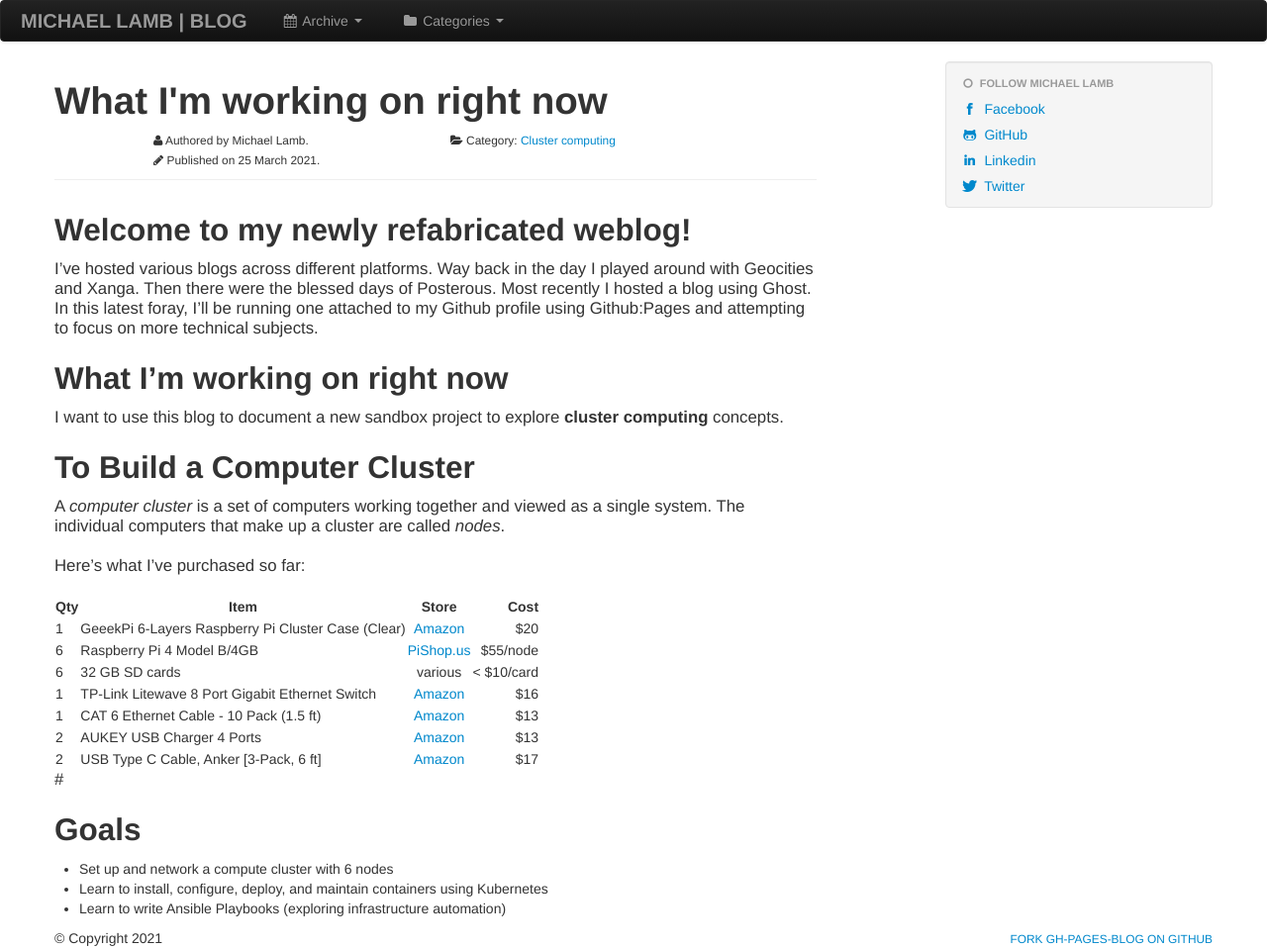
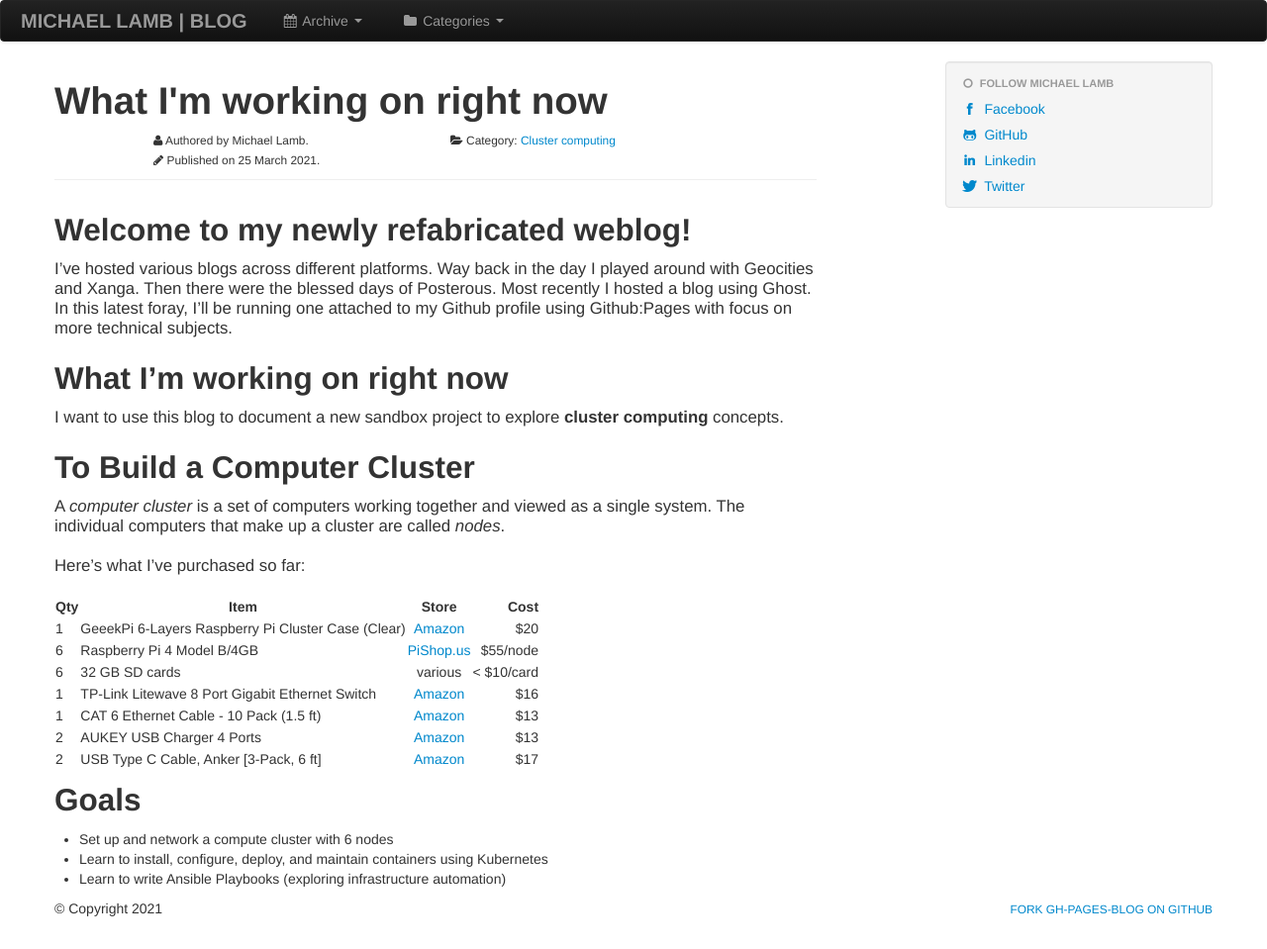
Before and after one commit to michaellambgelo/michaellambgelo.github.io, a Jekyll site: the page built from _posts/2021-03-25-cluster-computing.md, in a window 1280 px wide. Shown: the whole page at 99% size. Built offline with Jekyll 4.4.1, drawn with Linux system fonts in a browser that asks for light colours; after the commit the page ends 929 px from its top, so only the background shows below that.

Commit message:
update formatting

```diff
--- a/_posts/2021-03-25-cluster-computing.md
+++ b/_posts/2021-03-25-cluster-computing.md
@@ -6,7 +6,7 @@
 
 ## Welcome to my newly refabricated weblog!
 
-I've hosted various blogs across different platforms. Way back in the day I played around with Geocities and Xanga. Then there were the blessed days of Posterous. Most recently I hosted a blog using Ghost. In this latest foray, I'll be running one attached to my Github profile using Github:Pages and attempting to focus on more technical subjects.
+I've hosted various blogs across different platforms. Way back in the day I played around with Geocities and Xanga. Then there were the blessed days of Posterous. Most recently I hosted a blog using Ghost. In this latest foray, I'll be running one attached to my Github profile using Github:Pages with focus on more technical subjects.
 
 ## What I'm working on right now
 
@@ -28,8 +28,6 @@
 | 2   | AUKEY USB Charger 4 Ports                          |   [Amazon](https://www.amazon.com/gp/product/B084Z2DCPP/ref=ppx_od_dt_b_asin_title_s00?ie=UTF8&psc=1)   |        $13 |
 | 2   | USB Type C Cable, Anker [3-Pack, 6 ft]             |   [Amazon](https://www.amazon.com/gp/product/B07VZZ8LXC/ref=ppx_od_dt_b_asin_title_s00?ie=UTF8&psc=1)   |        $17 |
 
-#
-
 ## Goals
 
 - Set up and network a compute cluster with 6 nodes
```
